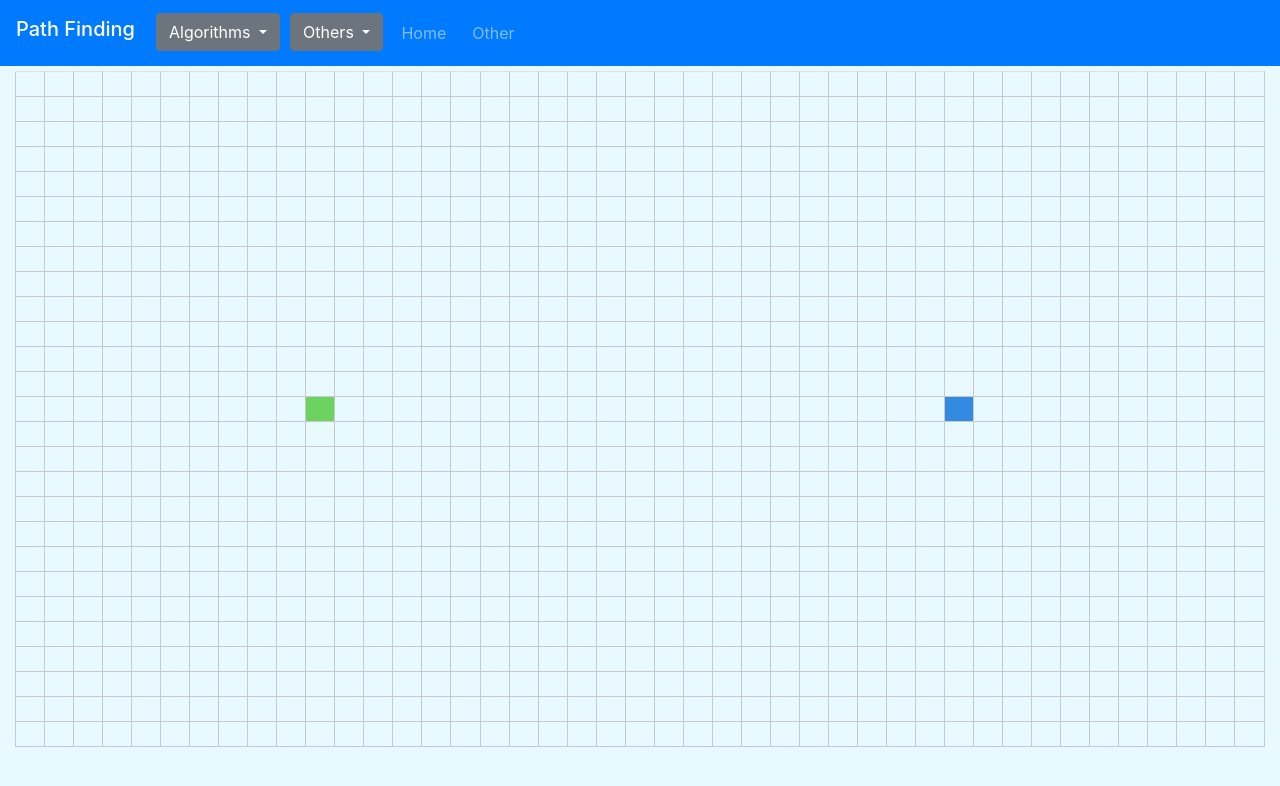
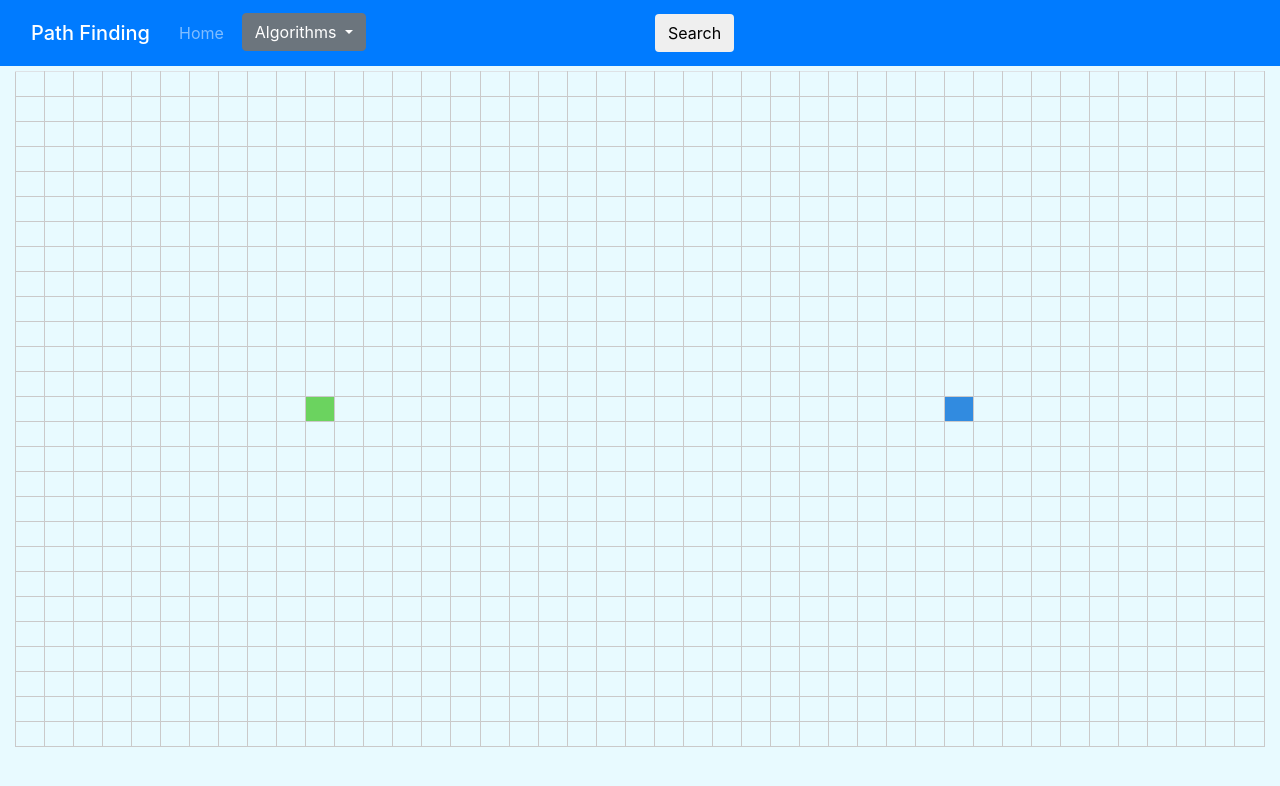
Before and after one commit to ThomasRainford/Algorithm-Visualiser, a website: page pathfinding.html in a window 1280 px wide. Drawn offline with nearby package versions, Linux system fonts and the light colour scheme.

Commit message:
Add another navbar container

```diff
--- a/pathfinding.html
+++ b/pathfinding.html
@@ -23,50 +23,42 @@
 
     </head>
     <body>
+
+
         <nav class="navbar navbar-expand-lg navbar-dark bg-primary">
+            <div class="container">
                 <h1 class="navbar-brand">Path Finding</h1>
                 <button class="navbar-toggler" type="button" data-toggle="collapse" data-target="#navbarNav"
                         aria-controls="navbarNav" aria-expanded="false" aria-label="Toggle navigation">
                     <span class="navbar-toggler-icon"></span>
                 </button>
+
                 <div class="collapse navbar-collapse" id="navbarNav">
                     <ul class="navbar-nav">
                         <li class="nav-item">
+                            <a class="nav-link" href="/">Home</a>
+                        </li>
+                        <li class="nav-item">
                             <div class="dropdown">
-                            <button class="algorithm btn btn-secondary dropdown-toggle" type="button" id="dropdownMenuButton"
+                                <button class="algorithm btn btn-secondary dropdown-toggle" type="button"
+                                        id="dropdownMenuButton"
                                         data-toggle="dropdown" aria-haspopup="true" aria-expanded="false">
                                     Algorithms
                                 </button>
                                 <div class="dropdown-menu" aria-labelledby="dropdownMenuButton">
                                     <button class="dropdown-item">Djkstra</button>
                                     <button class="dropdown-item">A* Search</button>
-                                <button class="dropdown-item">Something else here</button>
                                 </div>
                             </div>
                         </li>
-
-                    <li class="nav-item">
-                        <div class="dropdown">
-                            <button class="btn btn-secondary dropdown-toggle" type="button" id="dropdownMenuButton"
-                                    data-toggle="dropdown" aria-haspopup="true" aria-expanded="false">
-                                Others
-                            </button>
-                            <div class="dropdown-menu" aria-labelledby="dropdownMenuButton">
-                                <button class="dropdown-item">Action</button>
-                                <button class="dropdown-item">Another action</button>
-                                <button class="dropdown-item">Something else here</button>
+                    </ul>
                 </div>
             </div>
-                    </li>
-                    <li class="nav-item">
-                        <a class="nav-link" href="/">Home</a>
-                    </li>
-                    <li class="nav-item">
-                        <a class="nav-link" href="#">Other</a>
-                    </li>
-                </ul>
+            <div class="container">
+                <button class="btn">Search</button>
             </div>
         </nav>
+
 
         <div class="container-fluid">
             <table class="table"></table>
--- a/public/css/pathfindingStyles.css
+++ b/public/css/pathfindingStyles.css
@@ -1,5 +1,9 @@
 body {
     background-color: #e8faff;
+}
+
+h1 {
+    margin: auto;
 }
 
 /**
```
Lines whose indentation alone changed are shown as unchanged.
